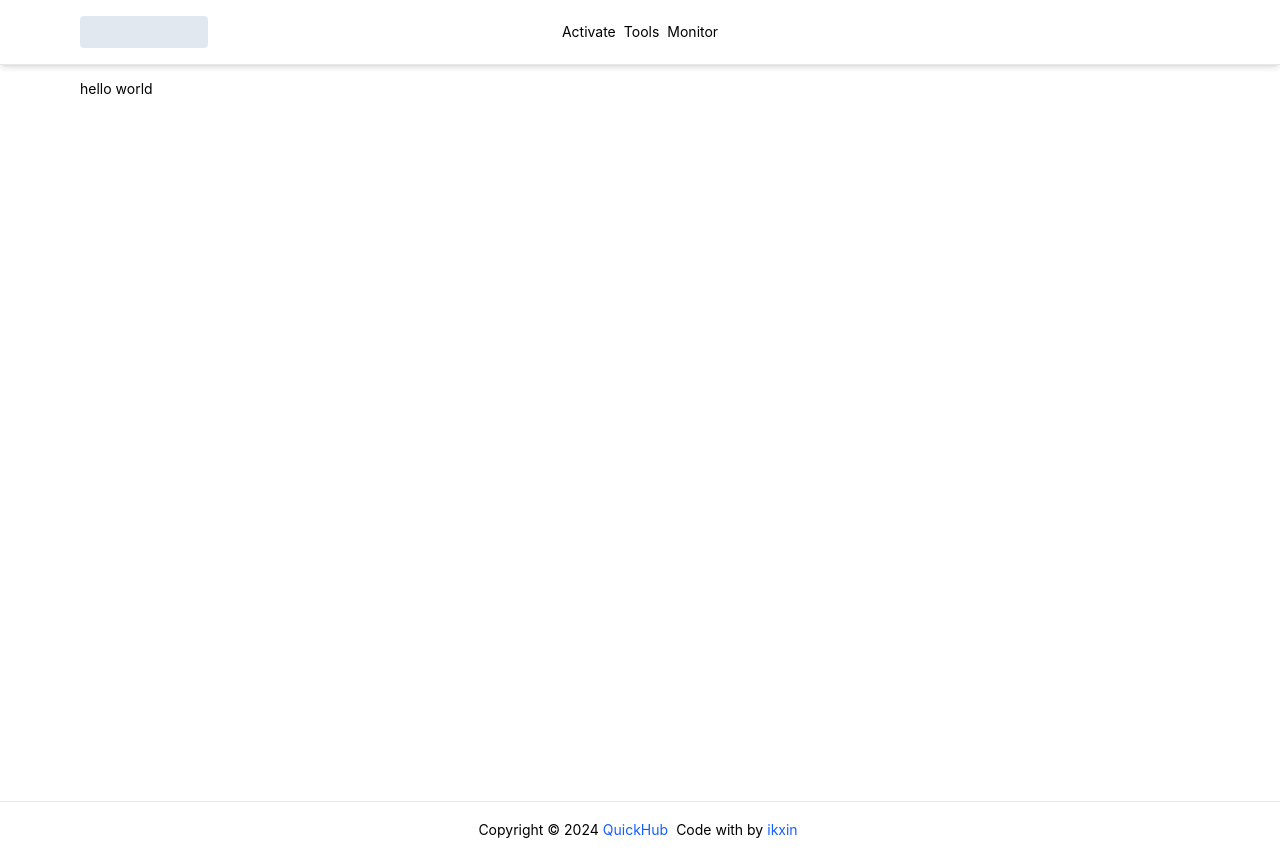
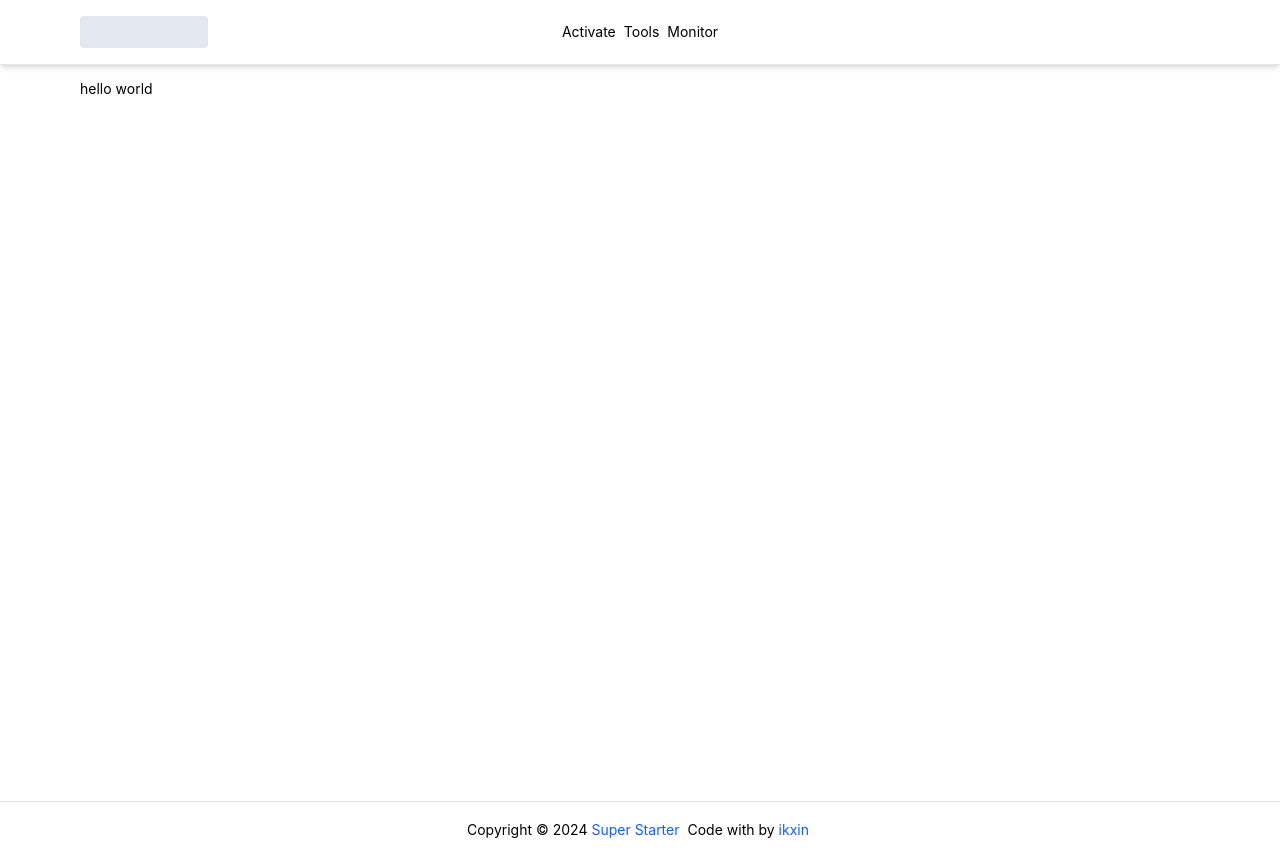
Before and after one commit to ikxin/mini-starter, a Nuxt app: page / in a window 1280 px wide. Built offline with nearby package versions, Linux system fonts and the light colour scheme.

Commit message:
chore: change the project name to super starter

```diff
--- a/layouts/default.vue
+++ b/layouts/default.vue
@@ -31,7 +31,7 @@ const currentYear = ref(dayjs().year())
     <div class="mx-auto flex h-14 items-center justify-center gap-1 border-t border-gray-200">
       <div>
         <span>Copyright &copy; {{ currentYear }}</span>
-        <ALink target="_blank" href="https://github.com/ikxin/quick-hub">QuickHub</ALink>
+        <ALink target="_blank" href="https://github.com/ikxin/super-starter">Super Starter</ALink>
       </div>
       <div>
         <span>Code with by</span>
```
